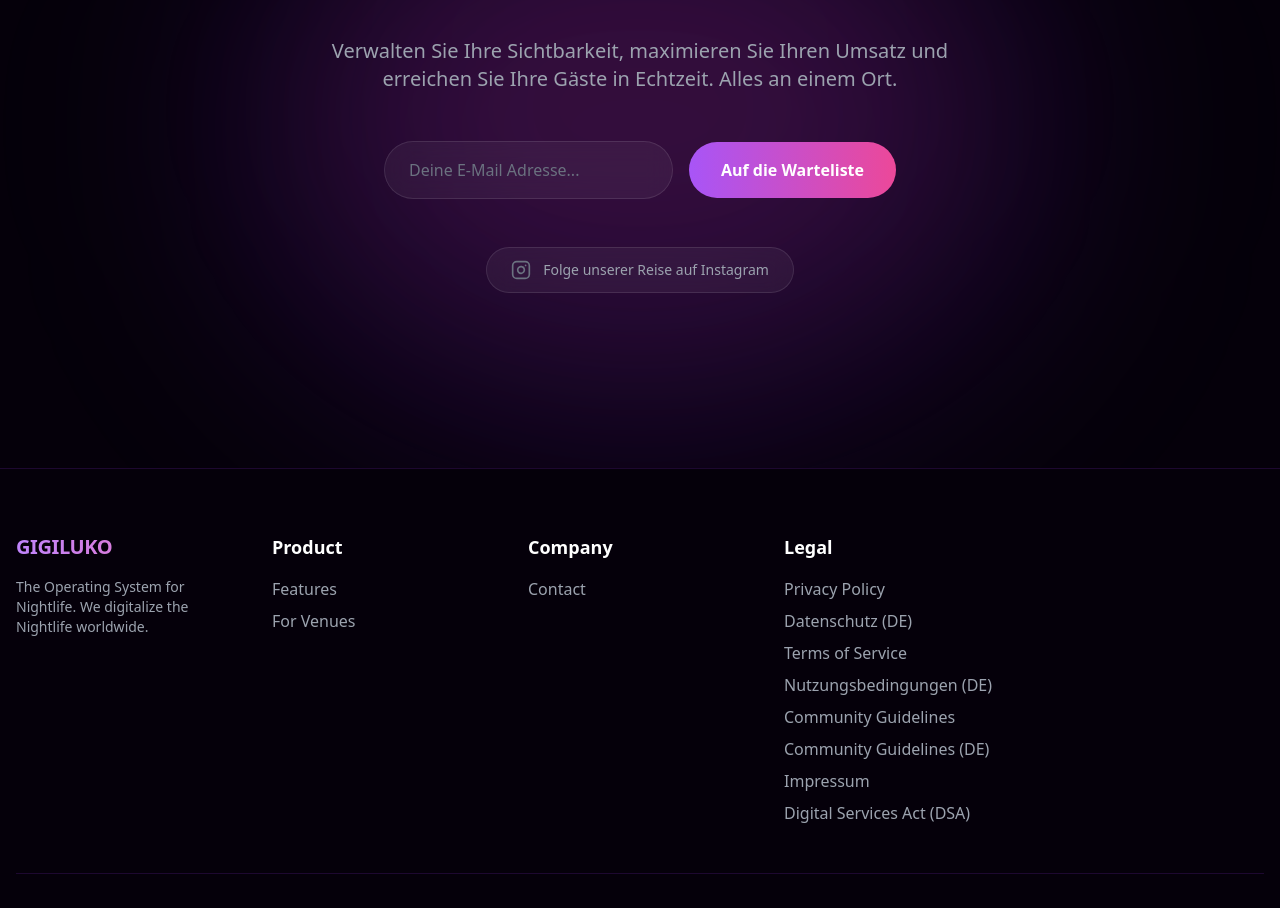
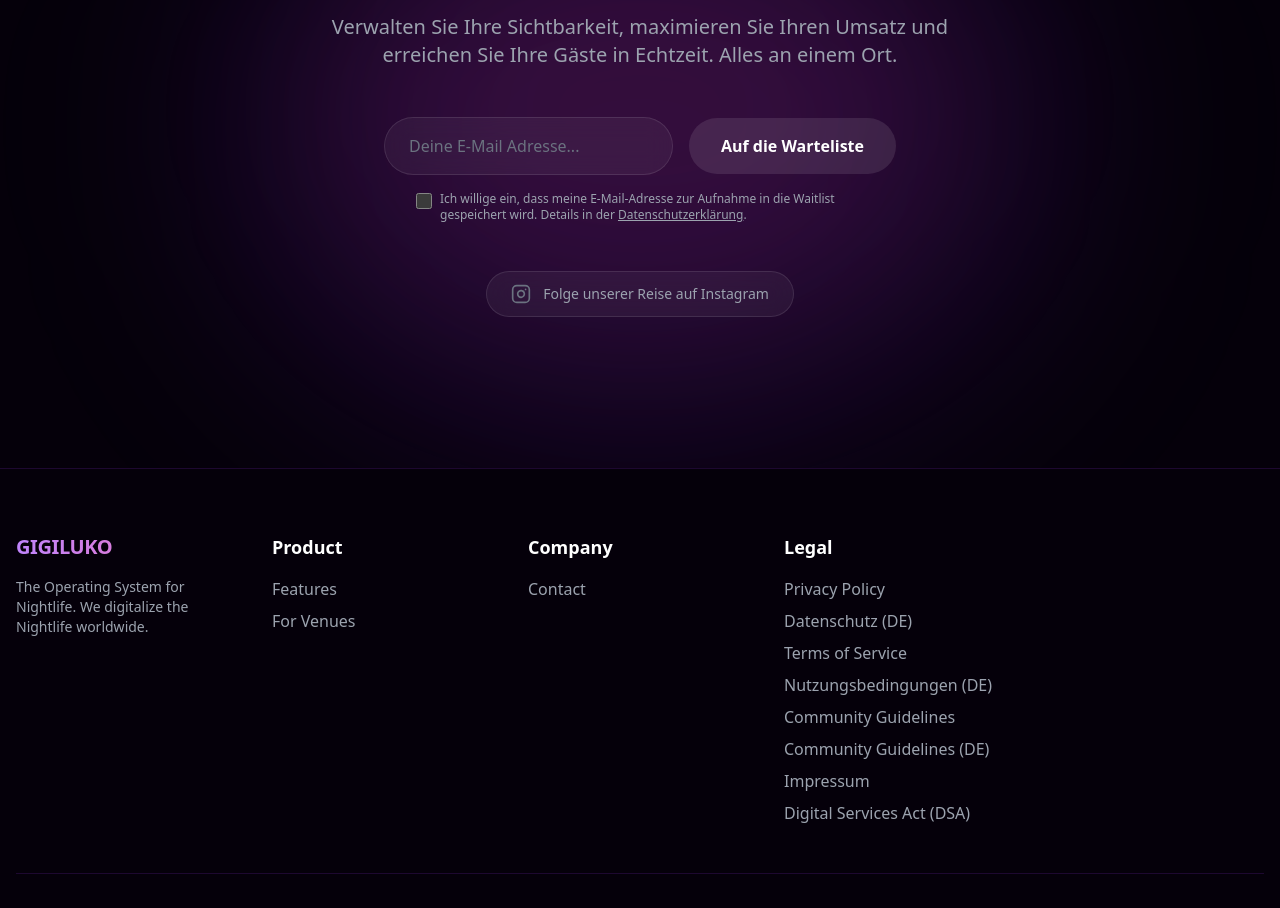
Before and after one commit to LuisCodingforfutur/gigilukoweb, a React (Vite) app: page / in a window 1280 px wide. Shown: the part 3548-4456 px from the top of the page. Built offline with nearby package versions, Linux system fonts and the light colour scheme.

Commit message:
feat: add GDPR consent checkbox to waitlist form

```diff
--- a/src/components/v3/HeroSection.tsx
+++ b/src/components/v3/HeroSection.tsx
@@ -14,7 +14,10 @@
     placeholder: "Deine E-Mail Adresse...",
     success: "Erfolgreich eingetragen!",
     error: "Fehler aufgetreten!",
-    instagram: "Folge unserer Reise auf Instagram"
+    instagram: "Folge unserer Reise auf Instagram",
+    consentText: "Ich willige ein, dass meine E-Mail-Adresse zur Aufnahme in die Waitlist gespeichert wird. Details in der ",
+    privacyLink: "Datenschutzerklärung",
+    consentSuffix: "."
   },
   en: {
     badge: "GIGILUKO V1 IS COMING",
@@ -25,7 +28,10 @@
     placeholder: "Your email address...",
     success: "Successfully joined!",
     error: "Error occurred!",
-    instagram: "Follow our journey on Instagram"
+    instagram: "Follow our journey on Instagram",
+    consentText: "I consent to my email address being stored to join the waitlist. Details in the ",
+    privacyLink: "Privacy Policy",
+    consentSuffix: "."
   }
 };
 
@@ -36,10 +42,12 @@
   // === WAITLIST LOGIK ===
   const [email, setEmail] = useState("");
   const [status, setStatus] = useState<"idle" | "loading" | "success" | "error">("idle");
+  const [consent, setConsent] = useState(false);
 
   const handleWaitlist = async (e: React.FormEvent) => {
     e.preventDefault();
     if (!email.includes("@")) return;
+    if (!consent) return;
     setStatus("loading");
 
     try {
@@ -110,8 +118,9 @@
           <motion.form
             variants={itemVariants}
             onSubmit={handleWaitlist}
-            className="flex flex-col sm:flex-row items-center justify-center gap-4 w-full max-w-lg mx-auto"
+            className="w-full max-w-lg mx-auto"
           >
+            <div className="flex flex-col sm:flex-row items-center justify-center gap-4">
               <input
                 type="email"
                 placeholder={t.placeholder}
@@ -123,10 +132,11 @@
 
               <button
                 type="submit"
-              disabled={status === "loading" || status === "success"}
+                disabled={status === "loading" || status === "success" || !consent}
                 className={`w-full sm:w-auto px-8 py-4 rounded-full font-bold text-white transition-all duration-300 transform ${
                   status === "success" ? "bg-green-500 hover:scale-100" :
                   status === "error" ? "bg-red-500 hover:scale-100" :
+                  !consent ? "bg-gray-400 dark:bg-white/10 cursor-not-allowed" :
                   "bg-gradient-to-r from-[#A855F7] to-[#EC4899] hover:shadow-[0_0_30px_rgba(168,85,247,0.4)] hover:scale-105"
                 }`}
               >
@@ -134,6 +144,29 @@
                  status === "success" ? t.success :
                  status === "error" ? t.error : t.cta}
               </button>
+            </div>
+
+            <label className="flex items-start justify-center gap-2 mt-4 text-left text-xs text-gray-500 dark:text-gray-400 cursor-pointer max-w-md mx-auto">
+              <input
+                type="checkbox"
+                checked={consent}
+                onChange={(e) => setConsent(e.target.checked)}
+                required
+                className="mt-0.5 accent-[#A855F7] w-4 h-4 flex-shrink-0"
+              />
+              <span>
+                {t.consentText}
+                <a
+                  href={lang === "de" ? "/privacy-de" : "/privacy"}
+                  target="_blank"
+                  rel="noopener noreferrer"
+                  className="underline hover:text-purple-500 dark:hover:text-purple-400"
+                >
+                  {t.privacyLink}
+                </a>
+                {t.consentSuffix}
+              </span>
+            </label>
           </motion.form>
 
           {/* === ELEGANTER INSTAGRAM LINK === */}
```
Lines whose indentation alone changed are shown as unchanged.
